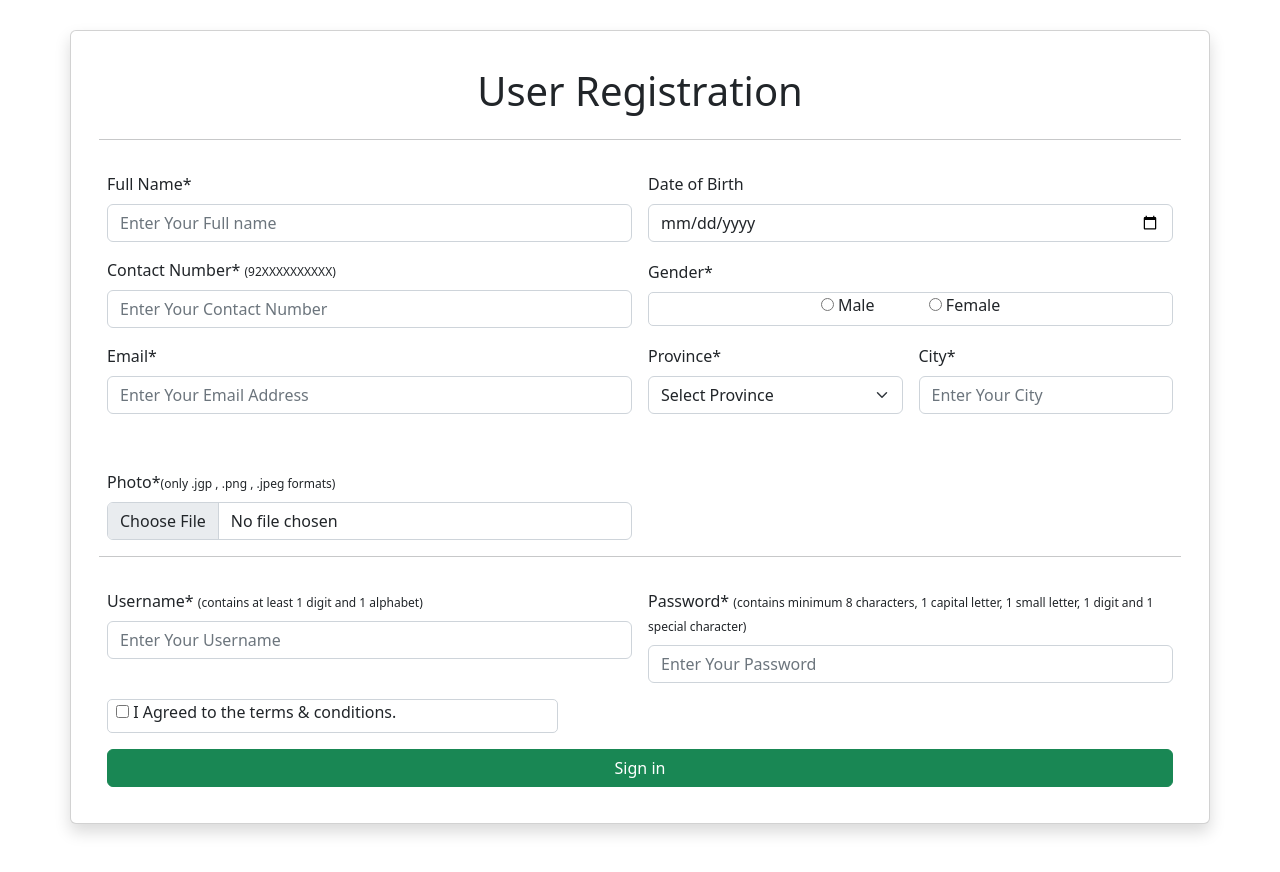
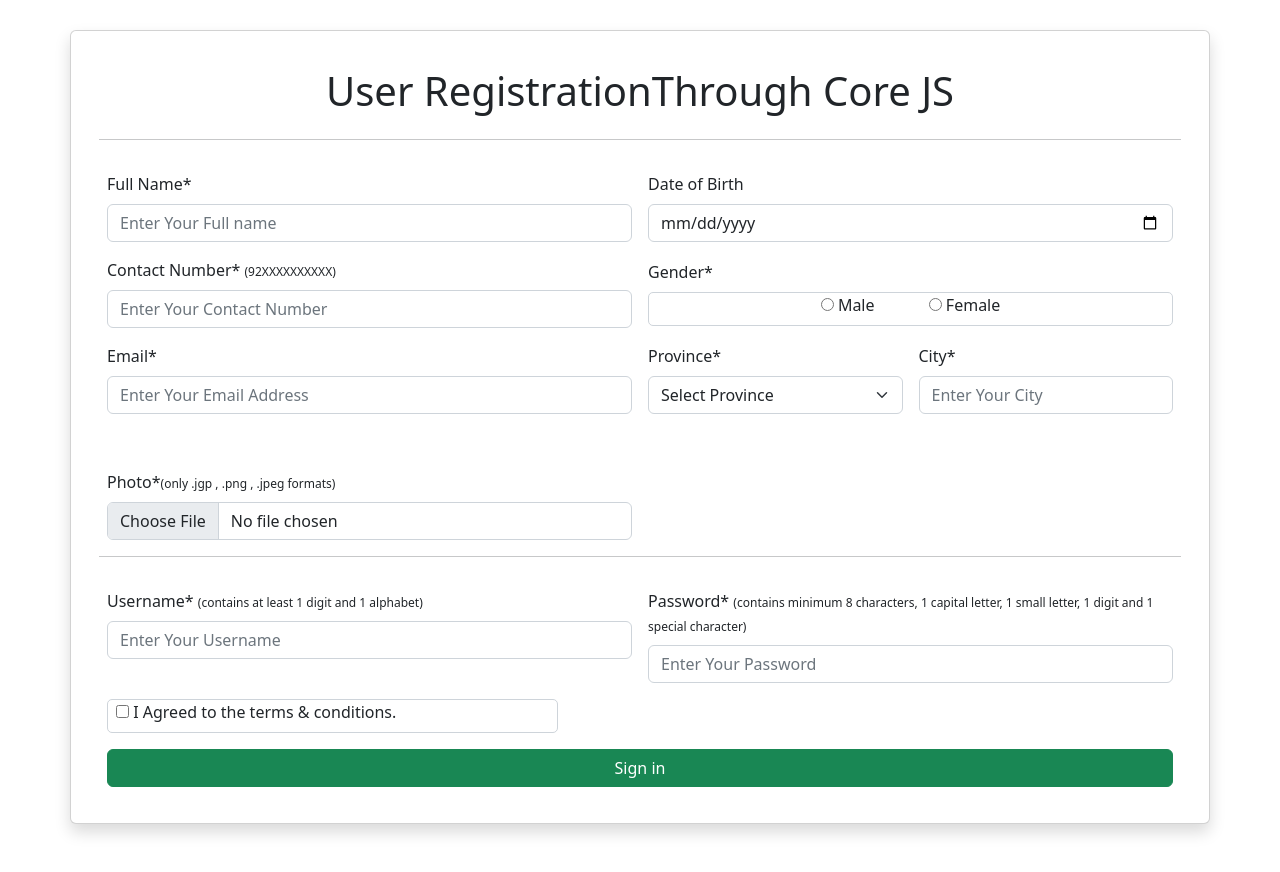
Before and after one commit to SaADii09/Registration-Form-project, a plain HTML site: page index.html in a window 1280 px wide. Drawn offline with nearby package versions, Linux system fonts and the light colour scheme.

Commit message:
My hyeading change

```diff
--- a/index.html
+++ b/index.html
@@ -12,7 +12,7 @@
     <body>
         <div style="margin-top:30px;" ; class="container card shadow p-3 mb-5 bg-body rounded">
             <form style="padding:20px;" onsubmit="return print1()" class="row g-3 ">
-                <h1 style="text-align:center ;">User Registration</h1>
+                <h1 style="text-align:center ;">User RegistrationThrough Core JS</h1>
                 <hr>
                 <!--Full Name-->
                 <div class="col-md-6">
```
